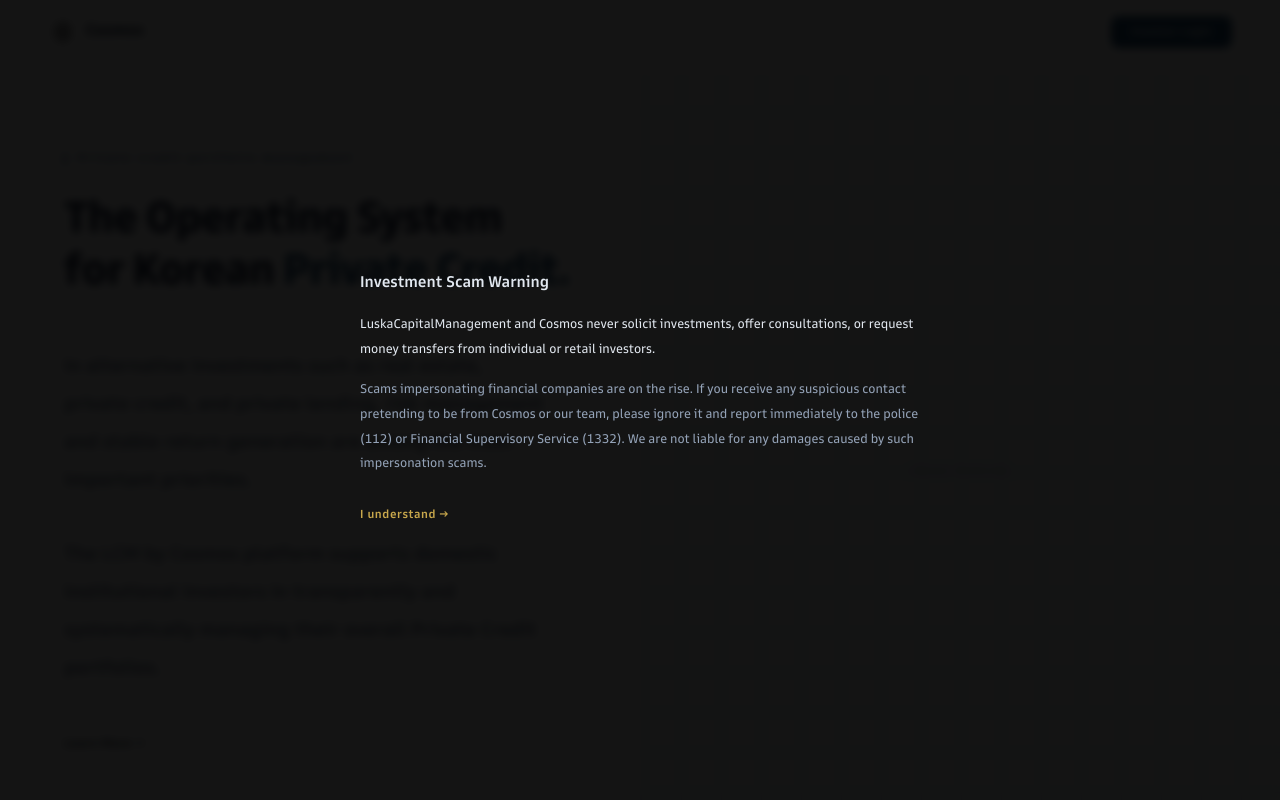
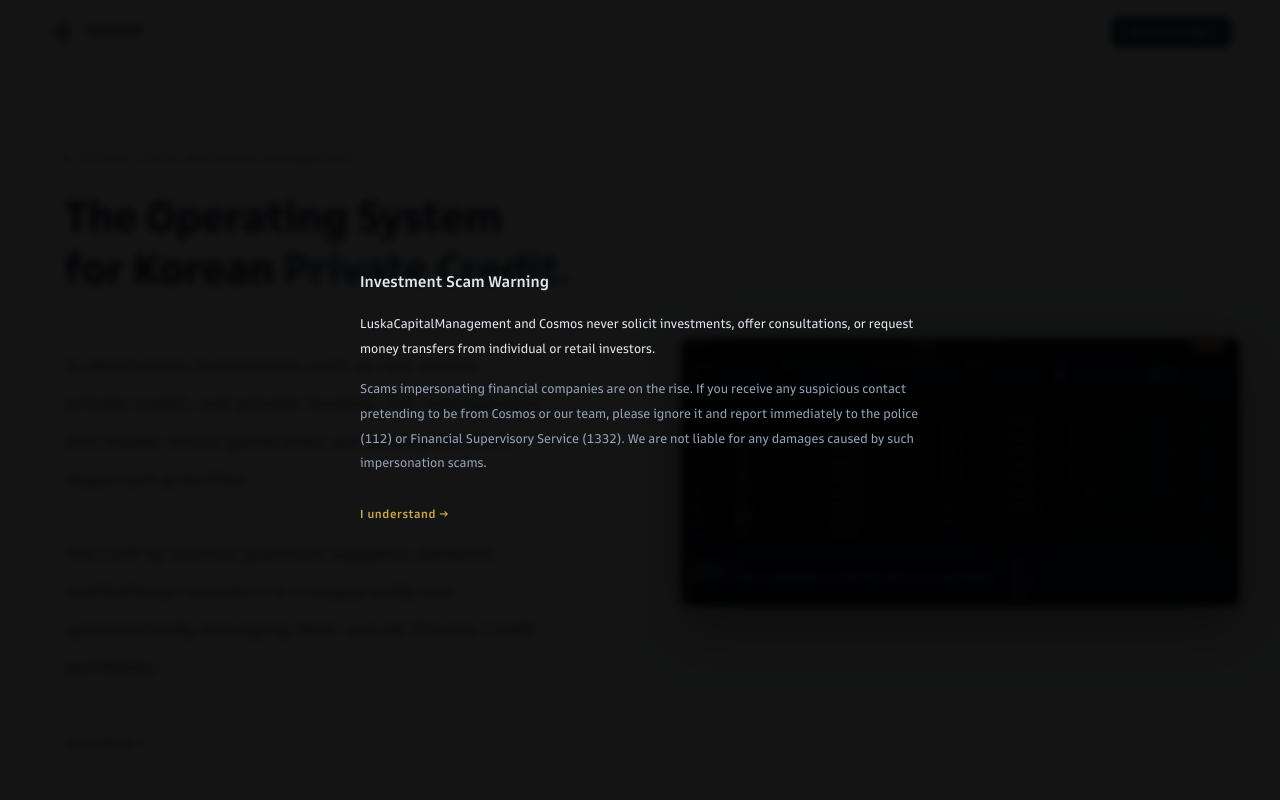
Before and after one commit to studio1228kr-max/project-cosmos, a React (Create React App) app in the folder frontend/: page / in a window 1280 px wide. Shown: the top 800 px of the page. Built offline with nearby package versions, Linux system fonts and the light colour scheme.

Commit message:
feat: 히어로 우측 IMAGE PENDING → 대시보드 프리뷰 이미지

```diff
--- a/frontend/src/pages/Landing.tsx
+++ b/frontend/src/pages/Landing.tsx
@@ -130,17 +130,10 @@ export default function Landing({ onLogin }: { onLogin: () => void }) {
           background: C.surface,
           borderLeft: `1px solid ${C.border}`,
           display: "flex", alignItems: "center", justifyContent: "center",
-          position: "relative", overflow: "hidden", minHeight: "100vh",
+          overflow: "hidden", minHeight: "100vh", padding: 40, boxSizing: "border-box",
         }}>
-          {/* Grid pattern */}
-          <div style={{
-            position: "absolute", inset: 0,
-            backgroundImage: `linear-gradient(${C.border} 1px, transparent 1px), linear-gradient(90deg, ${C.border} 1px, transparent 1px)`,
-            backgroundSize: "40px 40px",
-          }} />
-          <div style={{ position: "relative", textAlign: "center" }}>
-            <div style={{ fontSize: 10, color: C.textSS, letterSpacing: "0.2em" }}>IMAGE PENDING</div>
-          </div>
+          <img src="/dashboard-preview.png" alt="Cosmos dashboard"
+            style={{ width: "100%", borderRadius: 8, boxShadow: "0 20px 60px rgba(0,0,0,0.4)" }} />
         </div>}
 
 
```
Also changed, not shown: frontend/public/dashboard-preview.png (added).
